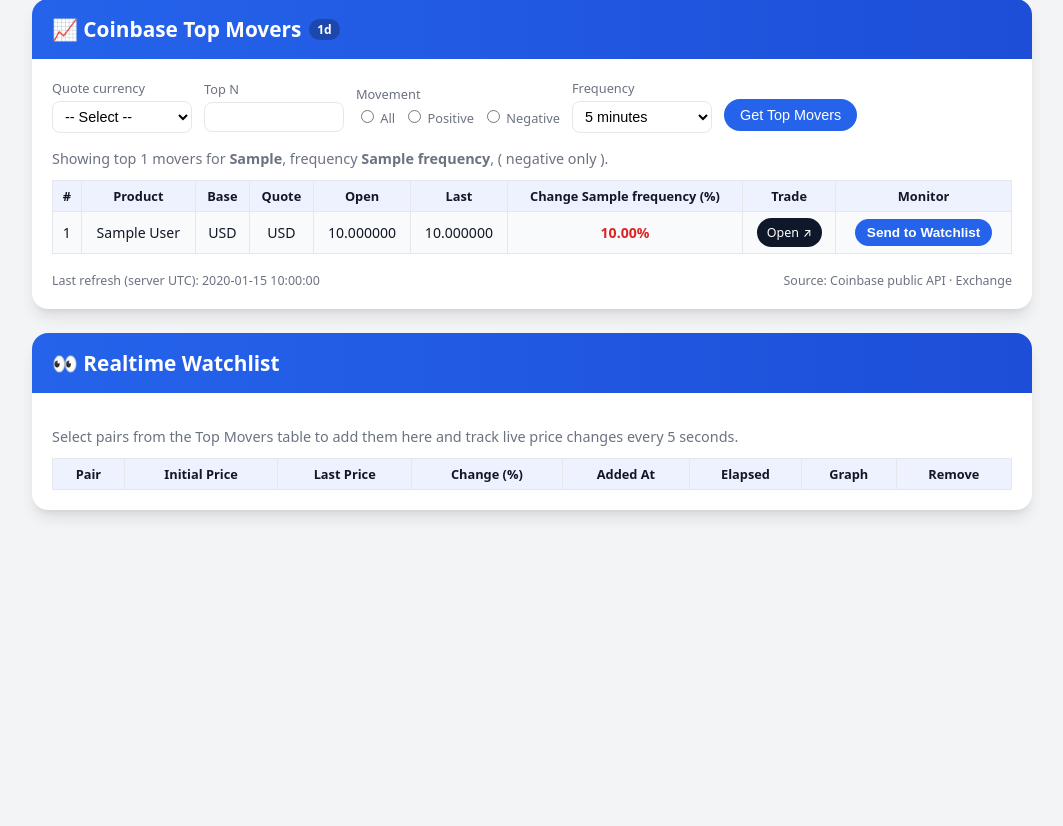
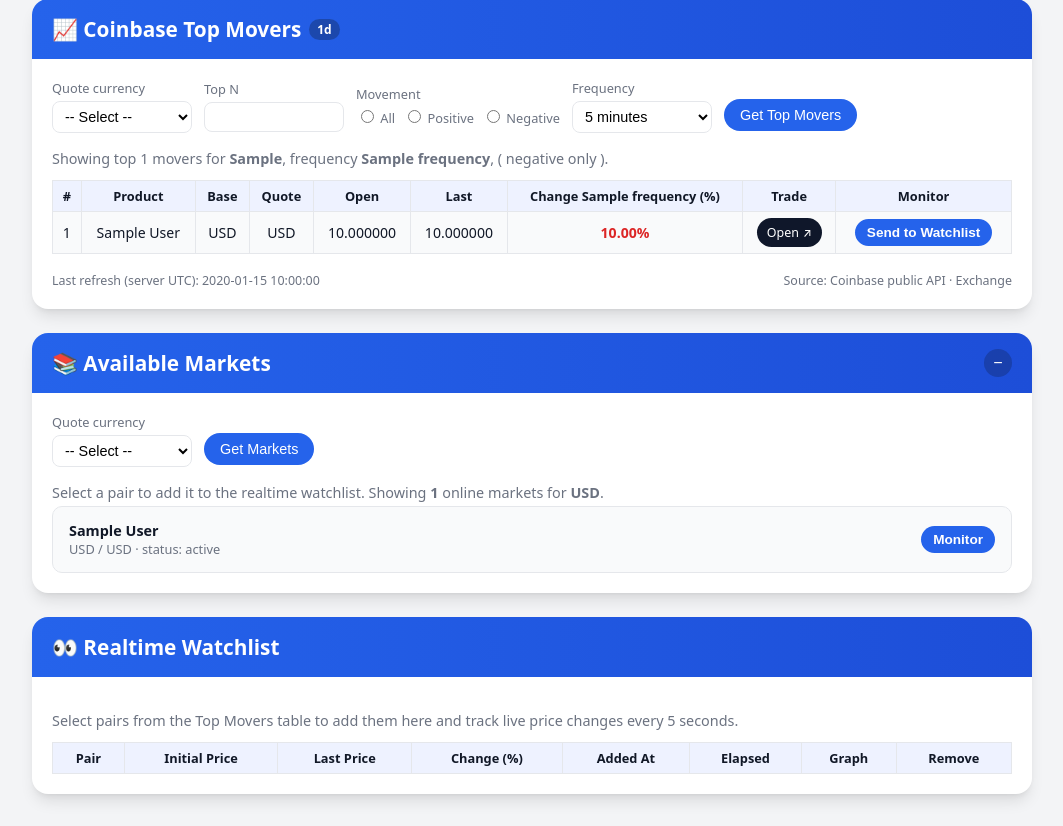
Before and after one commit to fgomezrubio/coinbase-tracker, a Flask app: template templates/index.html in a window 1280 px wide. Shown: the part 33-859 px from the top of the page, without its empty margins (108-1171 px from the left). Before the commit the page ends 550 px from the top, so only its background shows below. Run offline with Flask 3, Linux system fonts and the light colour scheme; the template is opened without the code that fills it: most values are stand-ins (such as "Sample title", 1, 10 or a date in 2020); lists and menus that the app fills with data are empty.

Commit message:
feat: add Available Markets card with scrollable list, collapsible UI, and support for adding pairs to realtime watchlist while preserving Top Movers state

```diff
--- a/app.py
+++ b/app.py
@@ -3,6 +3,7 @@ from pymongo import MongoClient
 import requests
 from datetime import datetime, timedelta
 from concurrent.futures import ThreadPoolExecutor, as_completed
+import json
 
 FREQUENCIES = {
     "5m":  {"granularity": 300,   "window_minutes": 5},
@@ -199,6 +200,33 @@ def get_top_movers(quote_currency, limit=10, max_products=80,
 
     return movers[:limit]
 
+def get_online_products_by_quote(quote_currency):
+    """
+    Return all products with given quote_currency and status='online'
+    from MongoDB (no limit).
+    """
+    col = get_collection()
+    query = {
+        "quote_currency": quote_currency,
+        "status": "online"
+    }
+
+    cursor = col.find(query).sort("base_currency", 1)
+
+    products = []
+    for p in cursor:
+        product_id = p.get("product_id") or p.get("id")
+        if not product_id:
+            continue
+        products.append({
+            "product_id": product_id,
+            "display_name": p.get("display_name") or f"{p.get('base_currency')}-{p.get('quote_currency')}",
+            "base_currency": p.get("base_currency"),
+            "quote_currency": p.get("quote_currency"),
+            "status": p.get("status"),
+        })
+    return products
+
 @app.route("/api/price/<product_id>")
 def api_price(product_id):
     stats = fetch_stats(product_id, frequency="5m")  # se usa la función que ya tienes
@@ -217,32 +245,75 @@ def index():
     selected_quote = None
     top_n = 10
     movement_filter = "all"
-    frequency = "1d"  # default 1 day
+    frequency = "1d"
     results = []
     error = None
 
+    # Para la card de Available Markets
+    markets_quote_currency = None
+    markets_products = []
+
     if request.method == "POST":
-        selected_quote = request.form.get("quote_currency")
-        top_n_str = request.form.get("top_n", "10")
-        movement_filter = request.form.get("movement_filter", "all")
-        frequency = request.form.get("frequency", "1d")
+        form_id = request.form.get("form_id", "top_movers")
 
-        try:
-            top_n = int(top_n_str)
-            if top_n <= 0:
+        # -----------------------------
+        # FORMULARIO 1: TOP MOVERS
+        # -----------------------------
+        if form_id == "top_movers":
+            selected_quote = request.form.get("quote_currency")
+            top_n_str = request.form.get("top_n", "10")
+            movement_filter = request.form.get("movement_filter", "all")
+            frequency = request.form.get("frequency", "1d")
+
+            try:
+                top_n = int(top_n_str)
+                if top_n <= 0:
+                    top_n = 10
+            except ValueError:
                 top_n = 10
-        except ValueError:
-            top_n = 10
 
-        if not selected_quote:
-            error = "Please select a quote currency."
-        else:
-            results = get_top_movers(
-                selected_quote,
-                limit=top_n,
-                movement_filter=movement_filter,
-                frequency=frequency,
-            )
+            if not selected_quote:
+                error = "Please select a quote currency."
+            else:
+                results = get_top_movers(
+                    selected_quote,
+                    limit=top_n,
+                    movement_filter=movement_filter,
+                    frequency=frequency,
+                )
+
+        # ----------------------------------------------
+        # FORMULARIO 2: AVAILABLE MARKETS (NO BORRAR TOP MOVERS)
+        # ----------------------------------------------
+        elif form_id == "markets":
+            markets_quote_currency = request.form.get("markets_quote_currency")
+
+            # 1) Recuperamos snapshot de Top Movers (sin recalcular)
+            snapshot_str = request.form.get("top_movers_snapshot")
+            if snapshot_str:
+                try:
+                    results = json.loads(snapshot_str)
+                except json.JSONDecodeError:
+                    results = []
+
+            # 2) Recuperamos filtros de Top Movers solo para reimprimirlos
+            selected_quote = request.form.get("selected_quote") or None
+            top_n_str = request.form.get("top_n", "10")
+            movement_filter = request.form.get("movement_filter", "all")
+            frequency = request.form.get("frequency", "1d")
+
+            try:
+                top_n = int(top_n_str)
+                if top_n <= 0:
+                    top_n = 10
+            except ValueError:
+                top_n = 10
+
+            # 3) Cargar la lista de markets para esa quote
+            if not markets_quote_currency:
+                error = "Please select a quote currency for markets."
+            else:
+                markets_products = get_online_products_by_quote(markets_quote_currency)
 
     return render_template(
         "index.html",
@@ -250,12 +321,13 @@ def index():
         selected_quote=selected_quote,
         top_n=top_n,
         movement_filter=movement_filter,
-        frequency=frequency,  # nuevo
+        frequency=frequency,
         results=results,
         error=error,
         now=datetime.utcnow(),
+        markets_quote_currency=markets_quote_currency,
+        markets_products=markets_products,
     )
-
 
 if __name__ == "__main__":
     # Para desarrollo; en producción usar gunicorn/uWSGI
--- a/static/css/styles.css
+++ b/static/css/styles.css
@@ -65,6 +65,47 @@ body {
     padding: 20px;
 }
 
+.markets-list {
+    max-height: 260px;           /* alto máximo antes de que salga el scroll */
+    overflow-y: auto;
+    border: 1px solid var(--border);
+    border-radius: 10px;
+    padding: 8px;
+    background-color: #f9fafb;
+}
+
+.market-item {
+    display: flex;
+    justify-content: space-between;
+    align-items: center;
+    padding: 6px 8px;
+    border-bottom: 1px solid #e5e7eb;
+    gap: 12px;
+}
+
+.market-item:last-child {
+    border-bottom: none;
+}
+
+.market-info {
+    display: flex;
+    flex-direction: column;
+}
+
+.market-name {
+    font-weight: 600;
+    font-size: 0.9rem;
+}
+
+.market-sub {
+    font-size: 0.8rem;
+    color: var(--text-muted);
+}
+
+.market-actions {
+    flex-shrink: 0;
+}
+
 .filter-row {
     display: flex;
     flex-wrap: wrap;
@@ -83,6 +124,36 @@ body {
 .filter-group label {
     font-size: 0.8rem;
     color: var(--text-muted);
+}
+
+.card-header.card-header-collapsible {
+    display: flex;
+    justify-content: space-between;
+    align-items: center;
+}
+
+.btn-toggle {
+    background-color: rgba(15, 23, 42, 0.25);
+    color: white;
+    border: none;
+    border-radius: 999px;
+    width: 28px;
+    height: 28px;
+    font-size: 1rem;
+    cursor: pointer;
+    display: flex;
+    align-items: center;
+    justify-content: center;
+    transition: 0.2s ease;
+}
+
+.btn-toggle:hover {
+    background-color: rgba(15, 23, 42, 0.45);
+}
+
+/* Cuando la card está colapsada, ocultamos solo el cuerpo */
+.card.collapsed .card-body {
+    display: none;
 }
 
 select,
--- a/static/js/main.js
+++ b/static/js/main.js
@@ -5,6 +5,48 @@ const STORAGE_KEY = "coinbase_watchlist";
 // watchlist en memoria
 // estructura: watchlist[productId] = { initialPrice, addedAt: Date, rowElement }
 let watchlist = {};
+
+async function addToWatchlistFromMarkets(productId) {
+    // Evitar duplicados
+    if (watchlist[productId]) {
+        console.log("Already in watchlist:", productId);
+        return;
+    }
+
+    try {
+        const res = await fetch(`/api/price/${productId}`);
+        if (!res.ok) {
+            console.error("Failed to fetch price for", productId);
+            return;
+        }
+        const data = await res.json();
+        if (!data.last_price) {
+            console.error("Invalid price data for", productId, data);
+            return;
+        }
+
+        const initialPrice = Number(data.last_price);
+        addToWatchlist(productId, initialPrice);
+    } catch (err) {
+        console.error("Error adding from markets:", productId, err);
+    }
+}
+
+function toggleCard(cardId) {
+    const card = document.getElementById(cardId);
+    if (!card) return;
+
+    card.classList.toggle("collapsed");
+
+    const btn = card.querySelector(".btn-toggle");
+    if (!btn) return;
+
+    if (card.classList.contains("collapsed")) {
+        btn.textContent = "+";
+    } else {
+        btn.textContent = "−";
+    }
+}
 
 function formatElapsed(totalSeconds) {
     let seconds = totalSeconds;
--- a/templates/index.html
+++ b/templates/index.html
@@ -28,6 +28,19 @@
         <div class="card-body">
             <!-- Filtros -->
             <form method="post">
+		<input type="hidden" name="form_id" value="top_movers">
+
+        <!-- Snapshot para NO recalcular Top Movers -->
+        {% if results %}
+            <input type="hidden" name="top_movers_snapshot" value='{{ results | tojson }}'>
+        {% endif %}
+
+        <!-- Estado actual de los filtros de Top Movers -->
+        <input type="hidden" name="selected_quote" value="{{ selected_quote or '' }}">
+        <input type="hidden" name="top_n" value="{{ top_n }}">
+        <input type="hidden" name="movement_filter" value="{{ movement_filter }}">
+        <input type="hidden" name="frequency" value="{{ frequency }}">
+
                 <div class="filter-row">
                     <div class="filter-group">
                         <label for="quote_currency">Quote currency</label>
@@ -162,6 +175,95 @@
         </div> <!-- cierre de .card-body (Top Movers) -->
     </div> <!-- cierre de .card (Top Movers) -->
 
+
+<!-- ========================= -->
+<!--   CARD 2: AVAILABLE MARKETS -->
+<!-- ========================= -->
+<!-- CARD 2: AVAILABLE MARKETS -->
+<div class="card" id="available-markets-card" style="margin-top: 24px;">
+    <div class="card-header card-header-collapsible">
+        <h1>
+            📚 Available Markets
+        </h1>
+        <button type="button" class="btn-toggle" onclick="toggleCard('available-markets-card')">
+            −
+        </button>
+    </div>
+
+    <div class="card-body">
+        <form method="post">
+            <input type="hidden" name="form_id" value="markets">
+
+            <!-- ✅ NUEVO: snapshot de los Top Movers para NO recalcular ni perderlos -->
+            {% if results %}
+                <input type="hidden" name="top_movers_snapshot" value='{{ results | tojson }}'>
+            {% endif %}
+
+            <!-- ✅ NUEVO: estado actual de los filtros de Top Movers -->
+            <input type="hidden" name="selected_quote" value="{{ selected_quote or '' }}">
+            <input type="hidden" name="top_n" value="{{ top_n }}">
+            <input type="hidden" name="movement_filter" value="{{ movement_filter }}">
+            <input type="hidden" name="frequency" value="{{ frequency }}">
+
+
+            <div class="filter-row">
+                <div class="filter-group">
+                    <label for="markets_quote_currency">Quote currency</label>
+                    <select name="markets_quote_currency" id="markets_quote_currency" required>
+                        <option value="">-- Select --</option>
+                        {% for q in quotes %}
+                            <option value="{{ q }}" {% if markets_quote_currency == q %}selected{% endif %}>{{ q }}</option>
+                        {% endfor %}
+                    </select>
+                </div>
+
+                <div>
+                    <button type="submit">Get Markets</button>
+                </div>
+            </div>
+        </form>
+
+        {% if markets_products %}
+            <p class="subtitle">
+                Select a pair to add it to the realtime watchlist.
+                Showing <strong>{{ markets_products|length }}</strong> online markets for
+                <strong>{{ markets_quote_currency }}</strong>.
+            </p>
+	    <!-- LISTA SCROLL -->
+            <div class="markets-list">
+                {% for p in markets_products %}
+                    <div class="market-item">
+                        <div class="market-info">
+                            <div class="market-name">
+                                {{ p.display_name }}
+                            </div>
+                            <div class="market-sub">
+                                {{ p.base_currency }} / {{ p.quote_currency }}
+                                · status: {{ p.status }}
+                            </div>
+                        </div>
+                        <div class="market-actions">
+                            <button
+                                type="button"
+                                class="btn-monitor"
+                                onclick="addToWatchlistFromMarkets('{{ p.product_id }}')">
+                                Monitor
+                            </button>
+                        </div>
+                    </div>
+                {% endfor %}
+            </div>
+        {% elif markets_quote_currency %}
+            <p class="subtitle">
+                No online markets found for <strong>{{ markets_quote_currency }}</strong>.
+            </p>
+        {% endif %}
+    </div>
+</div> <!-- cierre de .card (Available Markets) -->
+
+
+
+
     <!-- NUEVA CARD: Realtime Watchlist -->
     <div class="card" style="margin-top: 24px;">
         <div class="card-header">
```
Also changed, not shown: 2 other files.
